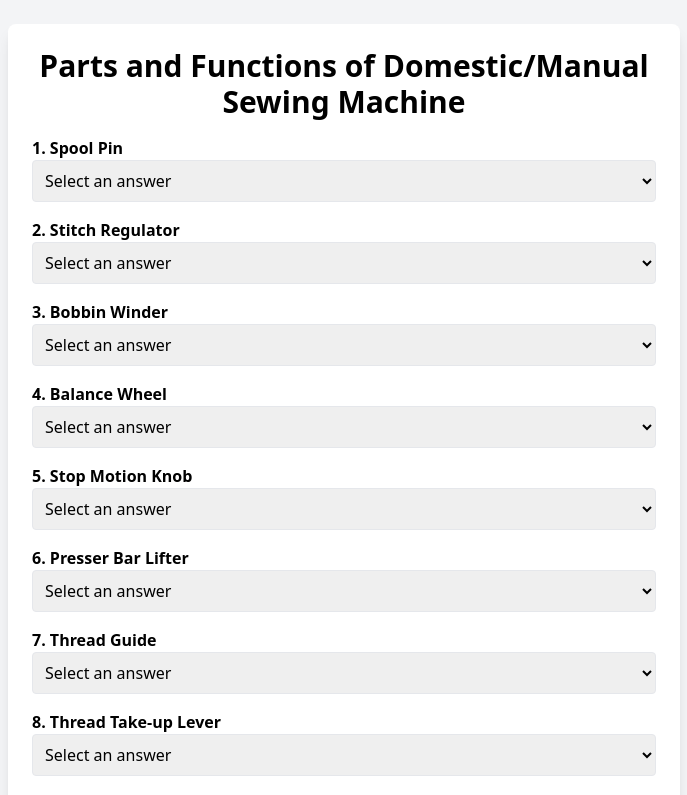
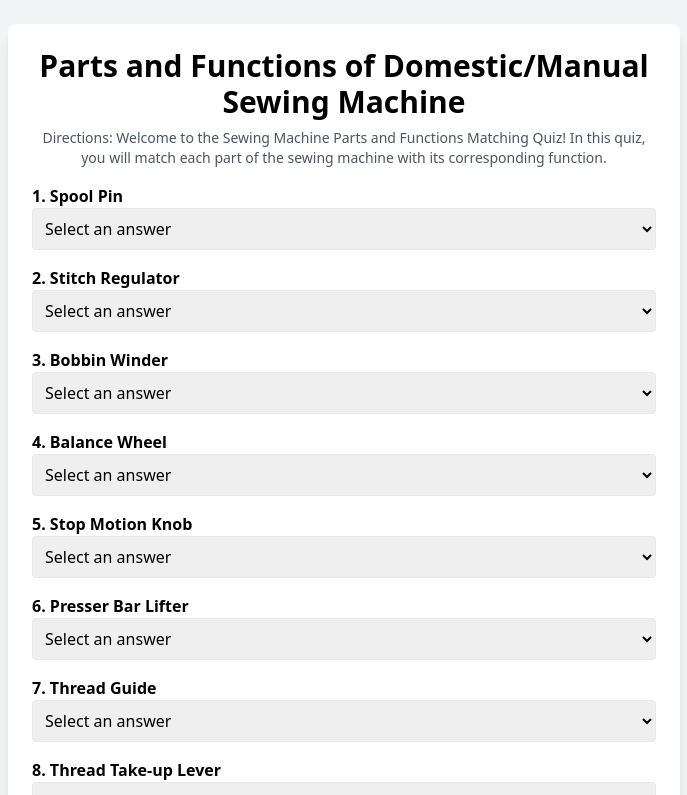
Before and after one commit to chinoy-the-great/nuxt3-drizzle-stitch, a Nuxt app: page /quiz/1 in a window 1280 px wide. Shown: the top 795 px of the page, without its empty margins (296-983 px from the left). Built offline with nearby package versions, Linux system fonts and the light colour scheme.

Commit message:
Added Directions text field in Matching Type quiz.

```diff
--- a/pages/quiz/[id].vue
+++ b/pages/quiz/[id].vue
@@ -77,7 +77,14 @@
 		<!-- Quiz Container For Matching-->
 		<div v-if="quiz.type === 'matching'">
 			<div class="w-full max-w-2xl bg-white p-6 shadow-lg rounded-lg">
-				<h1 class="text-3xl font-bold text-center mb-4">{{ quiz?.title }}</h1>
+				<h1 class="text-3xl font-bold text-center mb-2">{{ quiz?.title }}</h1>
+
+				<!-- Directions -->
+				<p class="text-sm text-gray-600 text-center mb-4">
+					Directions: Welcome to the Sewing Machine Parts and Functions Matching Quiz! In this quiz, you will
+					match each part of the sewing machine with its corresponding function.
+				</p>
+
 				<p v-if="!quiz" class="text-red-500">Quiz not found!</p>
 
 				<div v-if="quiz">
```
